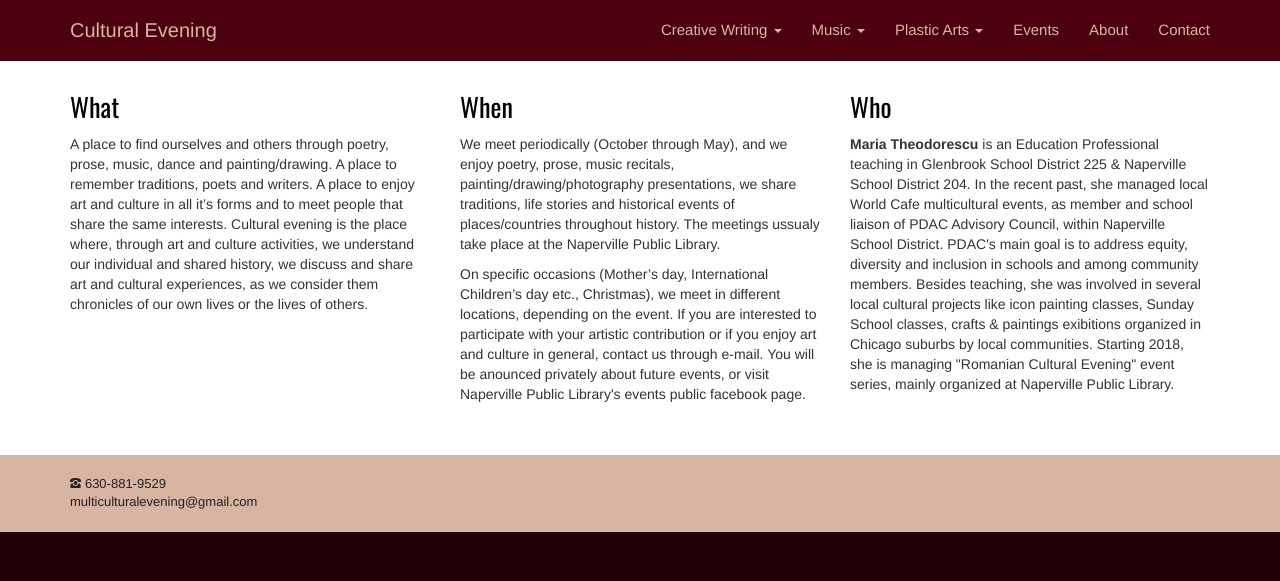
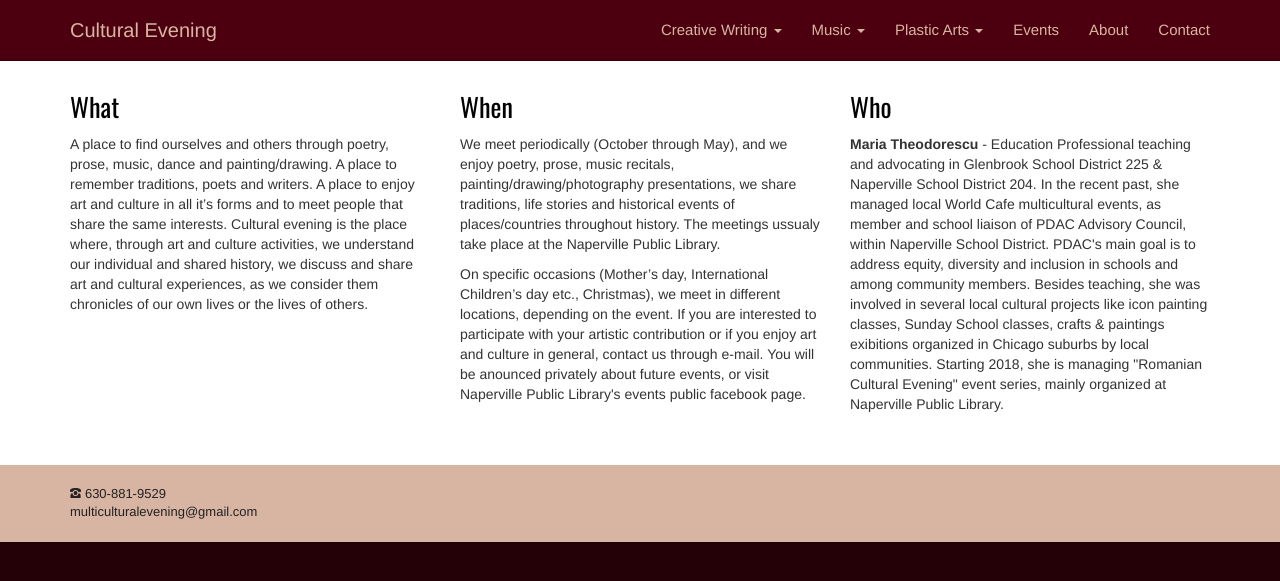
Before and after one commit to adrianth/culteve, a Jekyll site: the page built from en/about.html, in a window 1280 px wide. Shown: the top 581 px of the page. Built offline with Jekyll 4.4.1, drawn with Linux system fonts in a browser that asks for light colours.

Commit message:
teaching

```diff
--- a/en/about.html
+++ b/en/about.html
@@ -18,7 +18,7 @@ title: About
         </div>
         <div class="col-sm-4">
             <h2>Who</h2>
-            <strong>Maria Theodorescu</strong> is an Education Professional teaching in Glenbrook School District 225 & Naperville School District 204. In the recent past, she managed local World Cafe multicultural events, as member and school liaison of PDAC Advisory Council, within Naperville School District. PDAC's main goal is to address equity, diversity and inclusion in schools and among community members. Besides teaching, she was involved in several local cultural projects like icon painting classes, Sunday School classes, crafts & paintings exibitions organized in Chicago suburbs by local communities. Starting 2018, she is managing "Romanian Cultural Evening" event series, mainly organized at Naperville Public Library.</p>
+            <strong>Maria Theodorescu</strong> - Education Professional teaching and advocating in Glenbrook School District 225 & Naperville School District 204. In the recent past, she managed local World Cafe multicultural events, as member and school liaison of PDAC Advisory Council, within Naperville School District. PDAC's main goal is to address equity, diversity and inclusion in schools and among community members. Besides teaching, she was involved in several local cultural projects like icon painting classes, Sunday School classes, crafts & paintings exibitions organized in Chicago suburbs by local communities. Starting 2018, she is managing "Romanian Cultural Evening" event series, mainly organized at Naperville Public Library.</p>
         </div>
     </div>
         <br>
```
